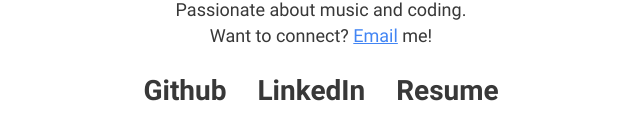
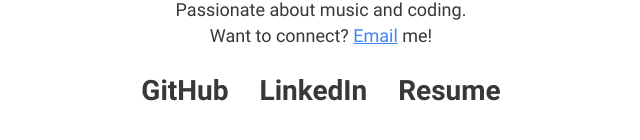
Before and after one commit to evanwagle/evanwagle.github.io, a plain HTML site: page index.html in a window 1280 px wide. Shown: the part 472-612 px from the top of the page, without its empty margins (319-959 px from the left). Drawn offline with Linux system fonts and the light colour scheme.

Commit message:
index text change

```diff
--- a/index.html
+++ b/index.html
@@ -13,7 +13,7 @@
                 <p>Passionate about music and coding.</p>
                 <p>Want to connect? <a href="mailto: evanw0630@gmail.com" id="email">Email</a> me!</p>
             <div class="links">
-                <a href="https://github.com/evanwagle" id="github" target="_blank">Github</a>
+                <a href="https://github.com/evanwagle" id="github" target="_blank">GitHub</a>
                 <a href="https://www.linkedin.com/in/evan-wagle-4531061b5/" id="linkedin" target="_blank">LinkedIn</a>
                 <a href="resume.pdf" id="resume" target="_blank">Resume</a>
             </div>
```
